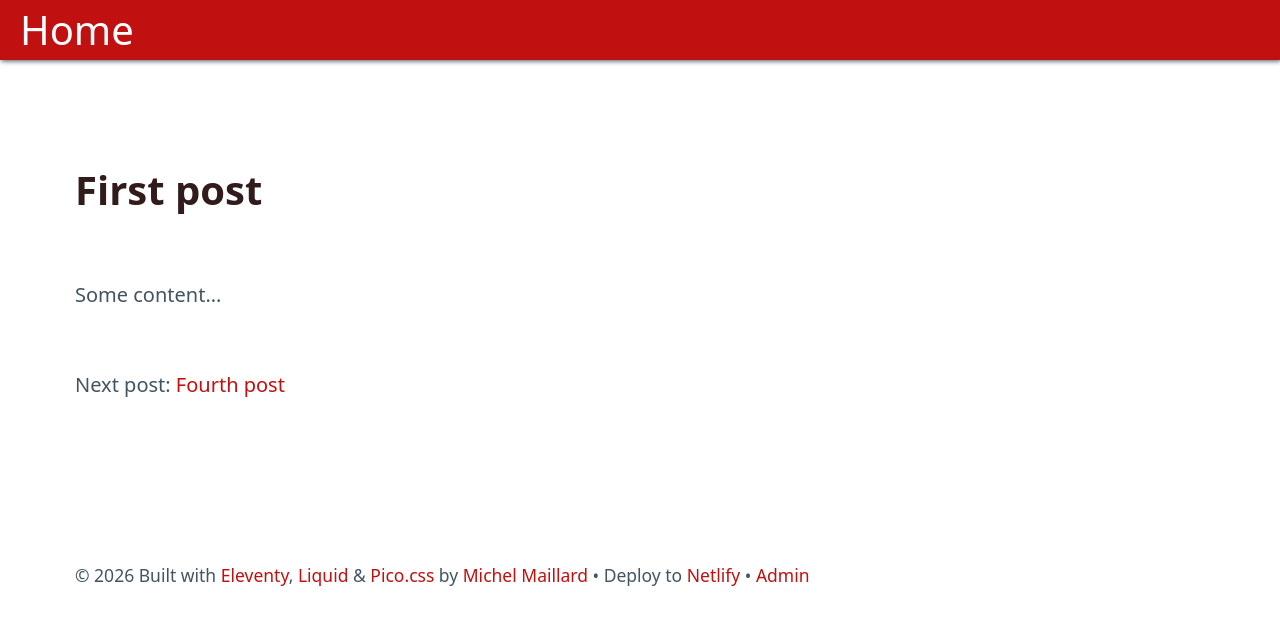
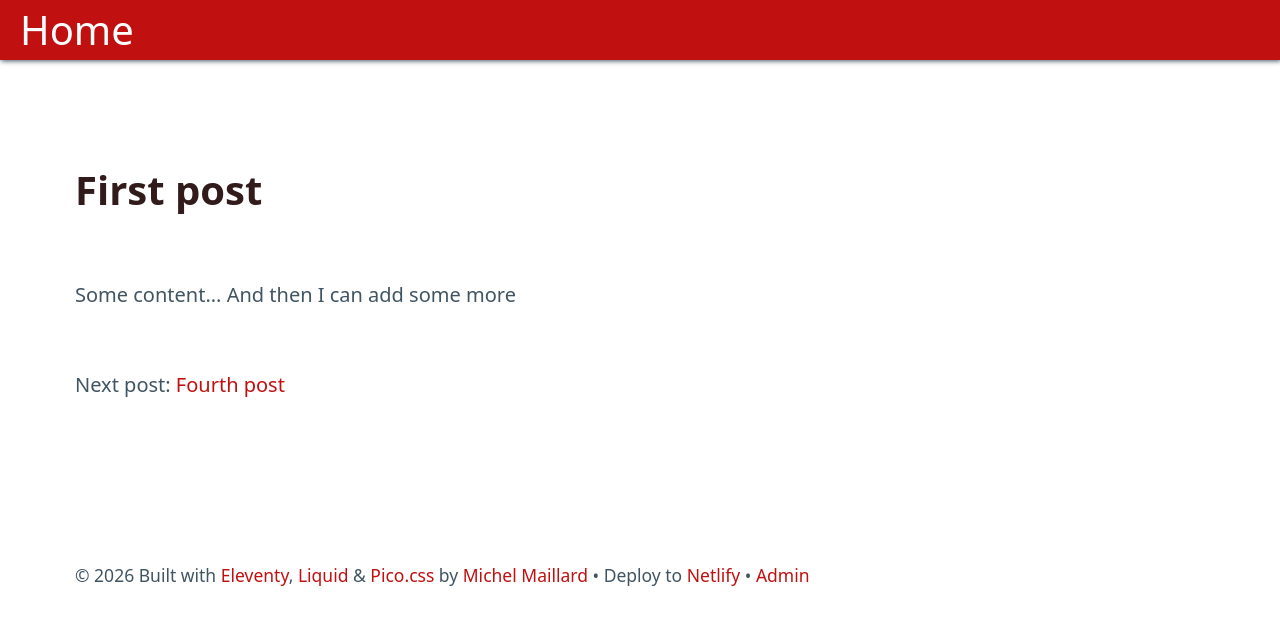
Before and after one commit to mobile-michel/decapCMS-sandbox, an Eleventy site: page src/blog/first-post.md in a window 1280 px wide. Built offline with nearby package versions, Linux system fonts and the light colour scheme; Eleventy itself is replaced by a stand-in of ours; files that its build step writes are made by us from their sources.

Commit message:
Update Blog “first-post”

```diff
--- a/src/blog/first-post.md
+++ b/src/blog/first-post.md
@@ -2,4 +2,4 @@
 title: First post
 description: This is the first post for testing Decap CMS
 ---
-Some content...
+Some content... And then I can add some more
```
